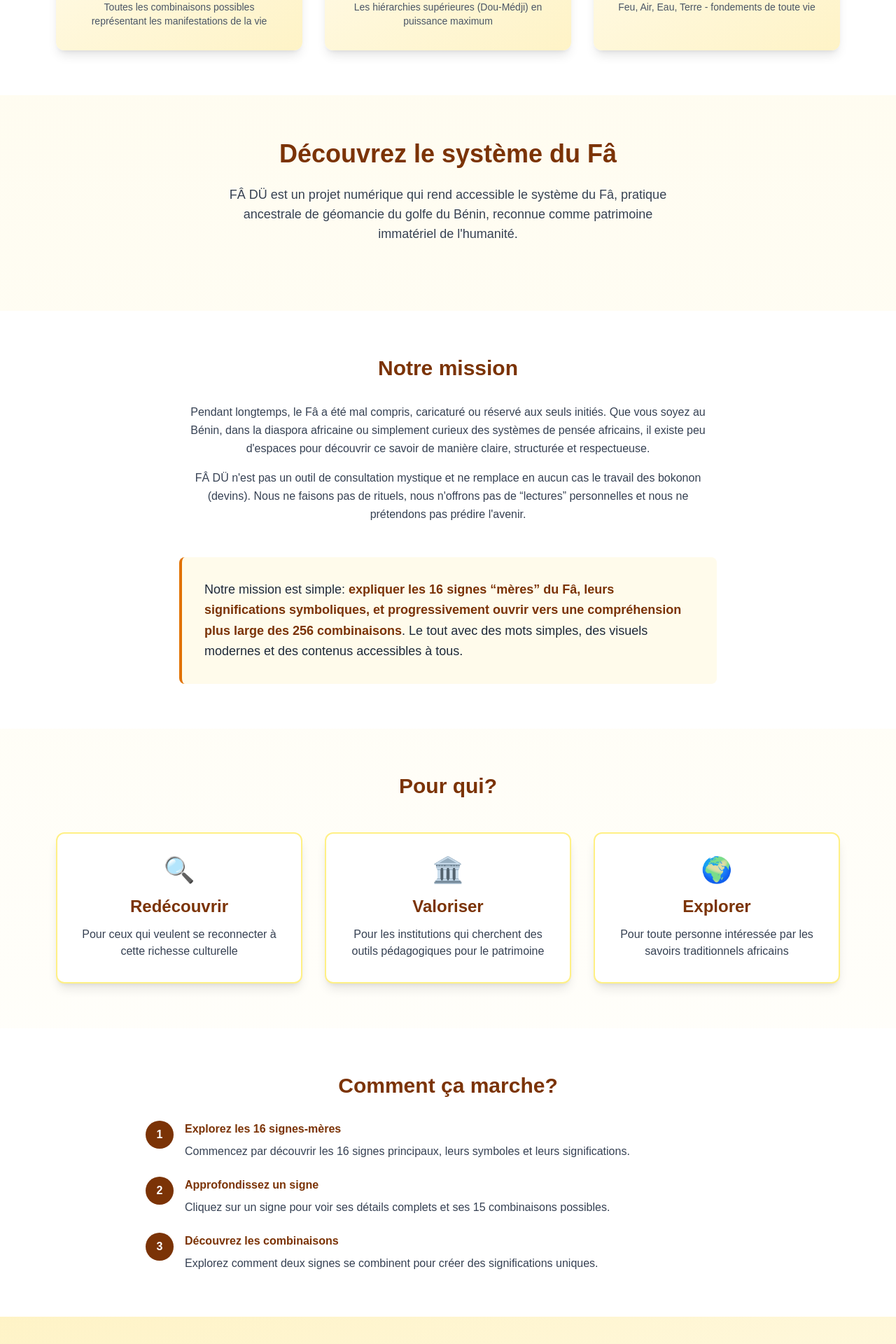
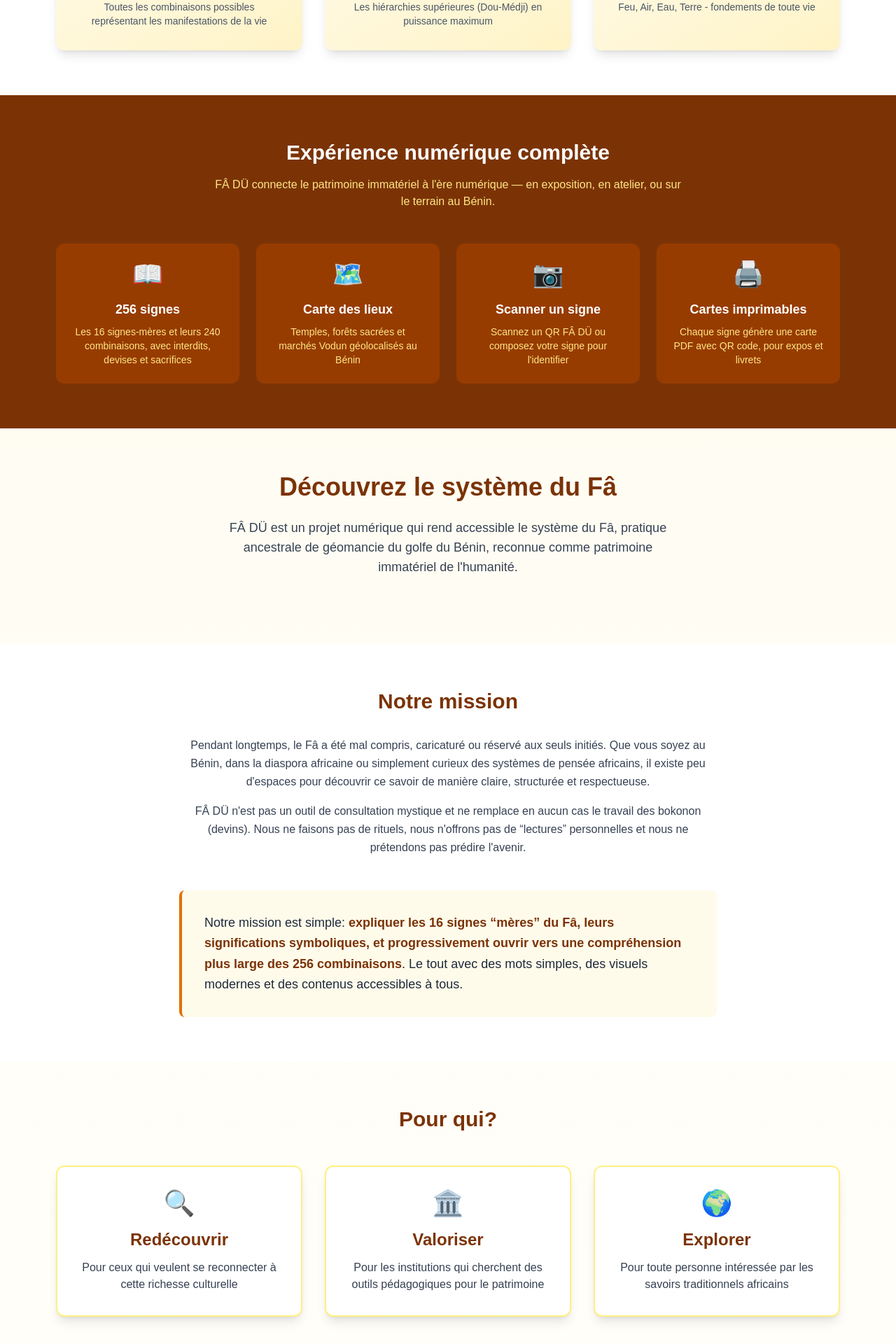
Before and after one commit to minkudi/fa-du, a Next.js app: page / in a window 1280 px wide. Shown: the part 720-2640 px from the top of the page at 70% size. Built offline with nearby package versions, Linux system fonts and the light colour scheme; no server answers.

Commit message:
feat: homepage avec section fonctionnalites et liens scan/explorer

```diff
--- a/app/page.tsx
+++ b/app/page.tsx
@@ -14,19 +14,11 @@ export default function Home() {
             Découvrez le système du Fâ, pratique ancestrale de géomancie du golfe du Bénin,
             reconnue comme patrimoine immatériel de l&apos;humanité.
           </p>
-
-          {/* CTA Buttons */}
           <div className="flex flex-wrap justify-center gap-4">
-            <Link
-              href="/comprendre"
-              className="bg-white text-amber-900 px-8 py-4 rounded-lg font-bold text-lg hover:bg-amber-50 transition shadow-lg"
-            >
+            <Link href="/comprendre" className="bg-white text-amber-900 px-8 py-4 rounded-lg font-bold text-lg hover:bg-amber-50 transition shadow-lg">
               Comprendre le Fâ
             </Link>
-            <Link
-              href="/signes"
-              className="bg-amber-700 text-white px-8 py-4 rounded-lg font-bold text-lg hover:bg-amber-600 transition shadow-lg border-2 border-amber-600"
-            >
+            <Link href="/signes" className="bg-amber-700 text-white px-8 py-4 rounded-lg font-bold text-lg hover:bg-amber-600 transition shadow-lg border-2 border-amber-600">
               Découvrir les 16 signes
             </Link>
           </div>
@@ -43,29 +35,63 @@ export default function Home() {
             <div className="bg-gradient-to-br from-amber-50 to-amber-100 rounded-xl p-8 shadow-lg text-center">
               <div className="text-6xl font-bold text-amber-900 mb-3">256</div>
               <p className="text-amber-800 font-semibold text-lg mb-2">Signes au total</p>
-              <p className="text-sm text-gray-600">
-                Toutes les combinaisons possibles représentant les manifestations de la vie
-              </p>
+              <p className="text-sm text-gray-600">Toutes les combinaisons possibles représentant les manifestations de la vie</p>
             </div>
             <div className="bg-gradient-to-br from-amber-50 to-amber-100 rounded-xl p-8 shadow-lg text-center">
               <div className="text-6xl font-bold text-amber-900 mb-3">16</div>
               <p className="text-amber-800 font-semibold text-lg mb-2">Signes-mères</p>
-              <p className="text-sm text-gray-600">
-                Les hiérarchies supérieures (Dou-Médji) en puissance maximum
-              </p>
+              <p className="text-sm text-gray-600">Les hiérarchies supérieures (Dou-Médji) en puissance maximum</p>
             </div>
             <div className="bg-gradient-to-br from-amber-50 to-amber-100 rounded-xl p-8 shadow-lg text-center">
               <div className="text-6xl font-bold text-amber-900 mb-3">4</div>
               <p className="text-amber-800 font-semibold text-lg mb-2">Éléments</p>
-              <p className="text-sm text-gray-600">
-                Feu, Air, Eau, Terre - fondements de toute vie
+              <p className="text-sm text-gray-600">Feu, Air, Eau, Terre - fondements de toute vie</p>
+            </div>
+          </div>
+        </div>
+      </section>
+
+      {/* Nouvelles fonctionnalités — section clé pour le ministère */}
+      <section className="py-16 bg-amber-900 text-white">
+        <div className="max-w-6xl mx-auto px-4">
+          <h2 className="text-3xl font-bold mb-4 text-center">Expérience numérique complète</h2>
+          <p className="text-amber-200 text-center mb-12 max-w-2xl mx-auto">
+            FÂ DÜ connecte le patrimoine immatériel à l&apos;ère numérique — en exposition, en atelier, ou sur le terrain au Bénin.
+          </p>
+          <div className="grid md:grid-cols-2 lg:grid-cols-4 gap-6">
+            <Link href="/signes" className="bg-amber-800 hover:bg-amber-700 rounded-xl p-6 transition group">
+              <div className="text-4xl mb-4 text-center">📖</div>
+              <h3 className="font-bold text-lg mb-2 text-center">256 signes</h3>
+              <p className="text-amber-200 text-sm text-center">
+                Les 16 signes-mères et leurs 240 combinaisons, avec interdits, devises et sacrifices
+              </p>
+            </Link>
+            <Link href="/explorer" className="bg-amber-800 hover:bg-amber-700 rounded-xl p-6 transition group">
+              <div className="text-4xl mb-4 text-center">🗺️</div>
+              <h3 className="font-bold text-lg mb-2 text-center">Carte des lieux</h3>
+              <p className="text-amber-200 text-sm text-center">
+                Temples, forêts sacrées et marchés Vodun géolocalisés au Bénin
+              </p>
+            </Link>
+            <Link href="/scan" className="bg-amber-800 hover:bg-amber-700 rounded-xl p-6 transition group">
+              <div className="text-4xl mb-4 text-center">📷</div>
+              <h3 className="font-bold text-lg mb-2 text-center">Scanner un signe</h3>
+              <p className="text-amber-200 text-sm text-center">
+                Scannez un QR FÂ DÜ ou composez votre signe pour l&apos;identifier
+              </p>
+            </Link>
+            <div className="bg-amber-800 rounded-xl p-6">
+              <div className="text-4xl mb-4 text-center">🖨️</div>
+              <h3 className="font-bold text-lg mb-2 text-center">Cartes imprimables</h3>
+              <p className="text-amber-200 text-sm text-center">
+                Chaque signe génère une carte PDF avec QR code, pour expos et livrets
               </p>
             </div>
           </div>
         </div>
       </section>
 
-      {/* FÂ DÜ Introduction */}
+      {/* Introduction */}
       <section className="py-16">
         <div className="max-w-4xl mx-auto px-4 text-center">
           <h2 className="text-4xl font-bold text-amber-900 mb-6">
@@ -83,7 +109,6 @@ export default function Home() {
       <section className="py-16 bg-white">
         <div className="max-w-6xl mx-auto px-4">
           <h2 className="text-3xl font-bold text-amber-900 mb-8 text-center">Notre mission</h2>
-
           <div className="max-w-3xl mx-auto mb-12">
             <p className="text-gray-700 leading-relaxed mb-4 text-center">
               Pendant longtemps, le Fâ a été mal compris, caricaturé ou réservé aux seuls initiés.
@@ -97,7 +122,6 @@ export default function Home() {
               de &ldquo;lectures&rdquo; personnelles et nous ne prétendons pas prédire l&apos;avenir.
             </p>
           </div>
-
           <div className="bg-amber-50 border-l-4 border-amber-600 p-8 rounded-lg max-w-3xl mx-auto">
             <p className="text-gray-800 text-lg leading-relaxed">
               Notre mission est simple: <strong className="text-amber-900">expliquer les 16 signes &ldquo;mères&rdquo; du Fâ, leurs
@@ -109,34 +133,25 @@ export default function Home() {
         </div>
       </section>
 
-      {/* Pour qui? */}
+      {/* Pour qui */}
       <section className="py-16">
         <div className="max-w-6xl mx-auto px-4">
           <h2 className="text-3xl font-bold text-amber-900 mb-12 text-center">Pour qui?</h2>
-
           <div className="grid md:grid-cols-3 gap-8">
             <div className="bg-white rounded-xl shadow-lg p-8 border-2 border-yellow-200 hover:border-yellow-400 transition-colors">
               <div className="text-4xl mb-4 text-center">🔍</div>
               <h3 className="text-2xl font-bold text-amber-900 mb-3 text-center">Redécouvrir</h3>
-              <p className="text-gray-700 text-center">
-                Pour ceux qui veulent se reconnecter à cette richesse culturelle
-              </p>
+              <p className="text-gray-700 text-center">Pour ceux qui veulent se reconnecter à cette richesse culturelle</p>
             </div>
-
             <div className="bg-white rounded-xl shadow-lg p-8 border-2 border-yellow-200 hover:border-yellow-400 transition-colors">
               <div className="text-4xl mb-4 text-center">🏛️</div>
               <h3 className="text-2xl font-bold text-amber-900 mb-3 text-center">Valoriser</h3>
-              <p className="text-gray-700 text-center">
-                Pour les institutions qui cherchent des outils pédagogiques pour le patrimoine
-              </p>
+              <p className="text-gray-700 text-center">Pour les institutions qui cherchent des outils pédagogiques pour le patrimoine</p>
             </div>
-
             <div className="bg-white rounded-xl shadow-lg p-8 border-2 border-yellow-200 hover:border-yellow-400 transition-colors">
               <div className="text-4xl mb-4 text-center">🌍</div>
               <h3 className="text-2xl font-bold text-amber-900 mb-3 text-center">Explorer</h3>
-              <p className="text-gray-700 text-center">
-                Pour toute personne intéressée par les savoirs traditionnels africains
-              </p>
+              <p className="text-gray-700 text-center">Pour toute personne intéressée par les savoirs traditionnels africains</p>
             </div>
           </div>
         </div>
@@ -146,41 +161,33 @@ export default function Home() {
       <section className="py-16 bg-white">
         <div className="max-w-4xl mx-auto px-4">
           <h2 className="text-3xl font-bold text-amber-900 mb-8 text-center">Comment ça marche?</h2>
-
           <div className="space-y-6">
             <div className="flex items-start gap-4">
-              <div className="bg-amber-900 text-white rounded-full w-10 h-10 flex items-center justify-center font-bold flex-shrink-0">
-                1
-              </div>
+              <div className="bg-amber-900 text-white rounded-full w-10 h-10 flex items-center justify-center font-bold flex-shrink-0">1</div>
               <div>
                 <h3 className="font-bold text-amber-900 mb-2">Explorez les 16 signes-mères</h3>
-                <p className="text-gray-700">
-                  Commencez par découvrir les 16 signes principaux, leurs symboles et leurs significations.
-                </p>
+                <p className="text-gray-700">Commencez par découvrir les 16 signes principaux, leurs symboles et leurs significations.</p>
               </div>
             </div>
-
             <div className="flex items-start gap-4">
-              <div className="bg-amber-900 text-white rounded-full w-10 h-10 flex items-center justify-center font-bold flex-shrink-0">
-                2
-              </div>
+              <div className="bg-amber-900 text-white rounded-full w-10 h-10 flex items-center justify-center font-bold flex-shrink-0">2</div>
               <div>
                 <h3 className="font-bold text-amber-900 mb-2">Approfondissez un signe</h3>
-                <p className="text-gray-700">
-                  Cliquez sur un signe pour voir ses détails complets et ses 15 combinaisons possibles.
-                </p>
+                <p className="text-gray-700">Cliquez sur un signe pour voir ses détails complets, ses 15 combinaisons, et télécharger sa carte PDF.</p>
               </div>
             </div>
-
             <div className="flex items-start gap-4">
-              <div className="bg-amber-900 text-white rounded-full w-10 h-10 flex items-center justify-center font-bold flex-shrink-0">
-                3
+              <div className="bg-amber-900 text-white rounded-full w-10 h-10 flex items-center justify-center font-bold flex-shrink-0">3</div>
+              <div>
+                <h3 className="font-bold text-amber-900 mb-2">Scannez ou composez votre signe</h3>
+                <p className="text-gray-700">Sur le terrain, scannez un QR FÂ DÜ ou entrez votre séquence pour identifier votre signe instantanément.</p>
               </div>
+            </div>
+            <div className="flex items-start gap-4">
+              <div className="bg-amber-900 text-white rounded-full w-10 h-10 flex items-center justify-center font-bold flex-shrink-0">4</div>
               <div>
-                <h3 className="font-bold text-amber-900 mb-2">Découvrez les combinaisons</h3>
-                <p className="text-gray-700">
-                  Explorez comment deux signes se combinent pour créer des significations uniques.
-                </p>
+                <h3 className="font-bold text-amber-900 mb-2">Explorez les lieux sacrés</h3>
+                <p className="text-gray-700">Visitez la carte des temples, forêts et marchés Vodun au Bénin, chacun lié à un signe du Fâ.</p>
               </div>
             </div>
           </div>
@@ -190,24 +197,20 @@ export default function Home() {
       {/* CTA Final */}
       <section className="py-16 bg-gradient-to-br from-amber-100 to-amber-50">
         <div className="max-w-4xl mx-auto px-4 text-center">
-          <h2 className="text-4xl font-bold text-amber-900 mb-6">
-            Prêt à explorer?
-          </h2>
-          <p className="text-lg text-gray-700 mb-8">
-            Commencez votre voyage dans l&apos;univers du Fâ
-          </p>
+          <h2 className="text-4xl font-bold text-amber-900 mb-6">Prêt à explorer?</h2>
+          <p className="text-lg text-gray-700 mb-8">Commencez votre voyage dans l&apos;univers du Fâ</p>
           <div className="flex flex-wrap justify-center gap-4">
-            <Link
-              href="/comprendre"
-              className="bg-amber-900 text-white px-8 py-4 rounded-lg font-bold text-lg hover:bg-amber-800 transition shadow-lg"
-            >
+            <Link href="/comprendre" className="bg-amber-900 text-white px-8 py-4 rounded-lg font-bold text-lg hover:bg-amber-800 transition shadow-lg">
               Comprendre le Fâ
             </Link>
-            <Link
-              href="/signes"
-              className="bg-white text-amber-900 px-8 py-4 rounded-lg font-bold text-lg border-2 border-amber-900 hover:bg-amber-50 transition shadow-lg"
-            >
+            <Link href="/signes" className="bg-white text-amber-900 px-8 py-4 rounded-lg font-bold text-lg border-2 border-amber-900 hover:bg-amber-50 transition shadow-lg">
               Découvrir les 16 signes
+            </Link>
+            <Link href="/explorer" className="bg-amber-700 text-white px-8 py-4 rounded-lg font-bold text-lg hover:bg-amber-600 transition shadow-lg">
+              Carte des lieux
+            </Link>
+            <Link href="/scan" className="bg-white text-amber-700 px-8 py-4 rounded-lg font-bold text-lg border-2 border-amber-700 hover:bg-amber-50 transition shadow-lg">
+              Scanner un signe
             </Link>
           </div>
         </div>
```
